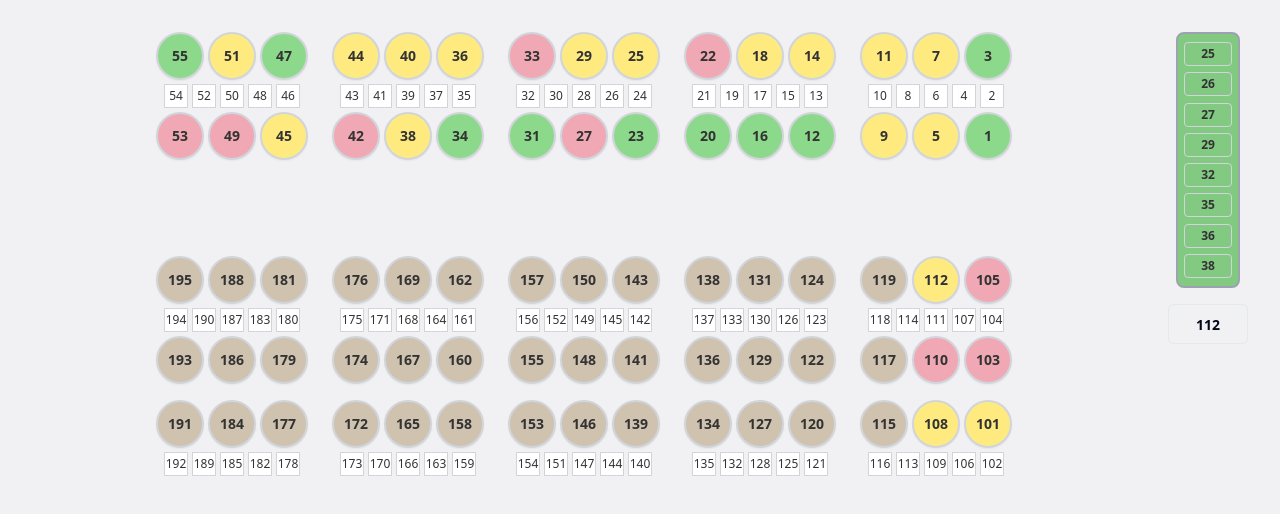
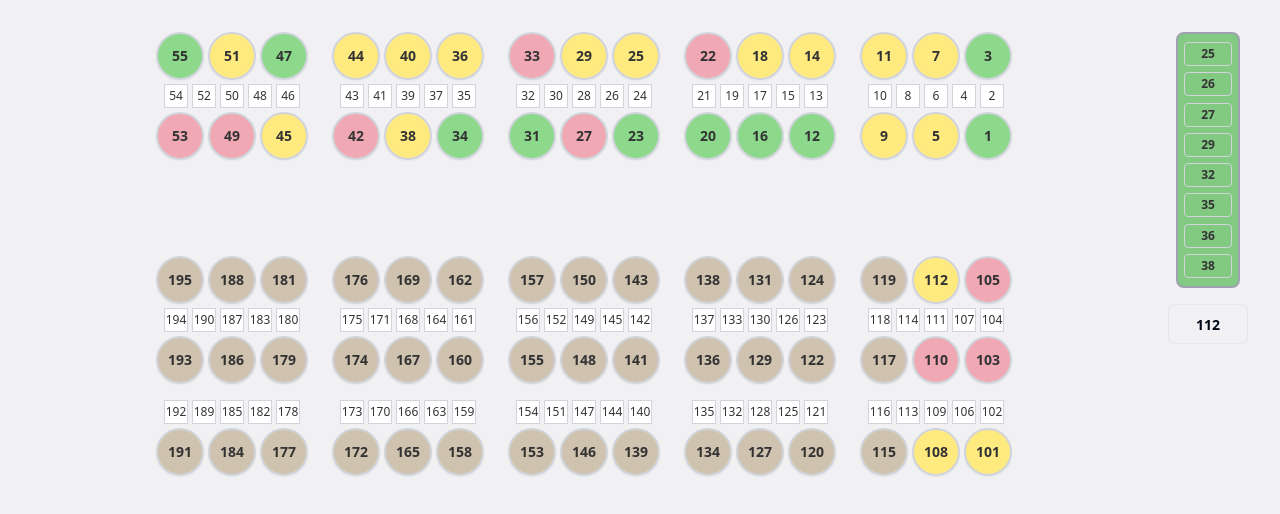
Before and after one commit to basharagb/replica-view-studio, a React (Vite) app: page / in a window 1280 px wide. Shown: the top 514 px of the page. Built offline with nearby package versions, Linux system fonts and the light colour scheme.

Commit message:
Move last row of squares
Move the last row of squares to be above the circles, as indicated by the black line in the image.

```diff
--- a/src/components/LabInterface.tsx
+++ b/src/components/LabInterface.tsx
@@ -189,6 +189,13 @@ export const LabInterface = () => {
               <div className="flex gap-6 justify-center">
                 {bottomRowData.map((group, index) => (
                   <div key={index} className="relative flex flex-col items-center gap-1">
+                    <div className="flex gap-1 px-2">
+                      {group.squares.map((num, squareIndex) => (
+                        <div key={squareIndex} className="w-6 h-6 bg-white border border-gray-300 flex items-center justify-center text-xs font-medium text-lab-text">
+                          {num}
+                        </div>
+                      ))}
+                    </div>
                     <div className="flex gap-1">
                       {group.circles.map((circle, circleIndex) => (
                         <div key={circleIndex} className={`
@@ -206,13 +213,6 @@ export const LabInterface = () => {
                           text-sm
                         `}>
                           {circle.number}
-                        </div>
-                      ))}
-                    </div>
-                    <div className="flex gap-1 px-2">
-                      {group.squares.map((num, squareIndex) => (
-                        <div key={squareIndex} className="w-6 h-6 bg-white border border-gray-300 flex items-center justify-center text-xs font-medium text-lab-text">
-                          {num}
                         </div>
                       ))}
                     </div>
```
